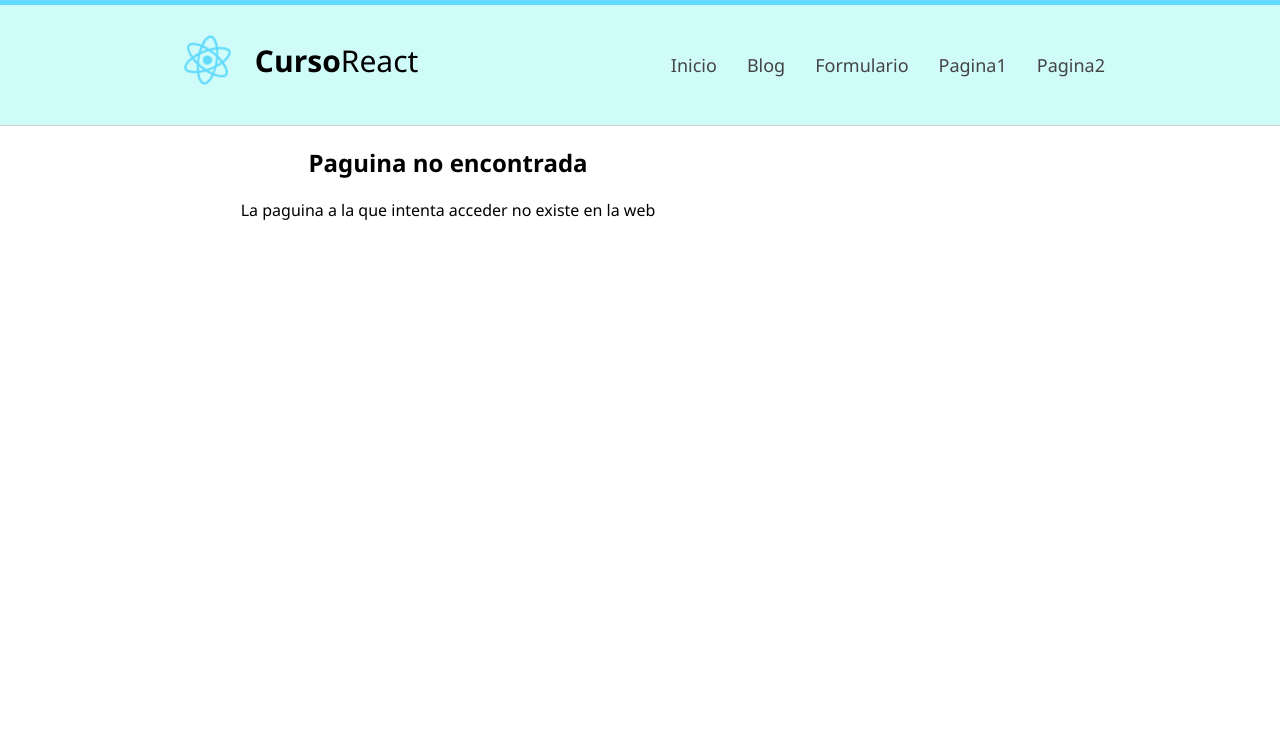
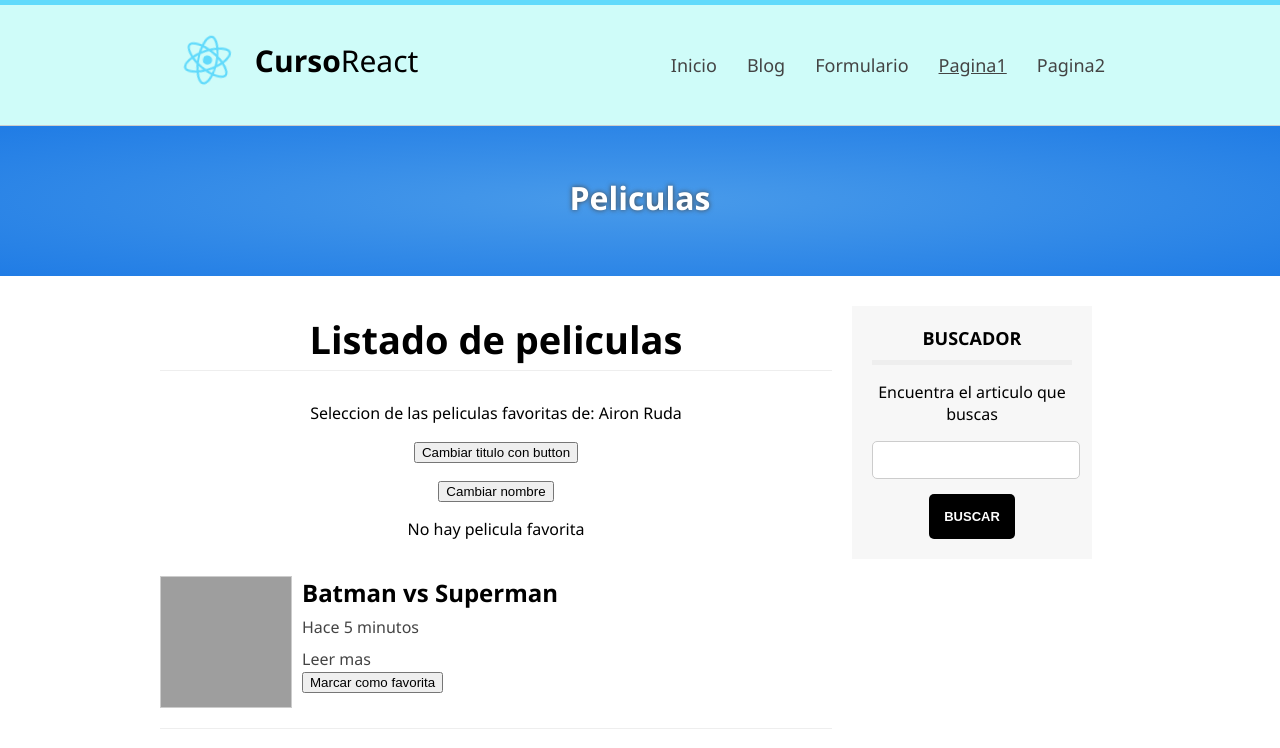
Before and after one commit to AironRuda/aprendiendo-react, a React (Create React App) app in the folder aprendiendoreact/: page /peliculas in a window 1280 px wide. Shown: the top 748 px of the page. Built offline with nearby package versions, Linux system fonts and the light colour scheme; grey boxes are pictures that could not be loaded.

Commit message:
Peliculas

```diff
--- a/aprendiendoreact/src/Router.js
+++ b/aprendiendoreact/src/Router.js
@@ -2,15 +2,15 @@ import React, { Component } from "react";
 import { BrowserRouter, Route, Routes } from "react-router-dom";
 
 import Header from "./components/Header";
-
-import Footer from "./components/Footer";
-//import SeccionPruebas from "./components/SeccionPruebas";
-//import Peliculas from "./components/Peliculas";
-
-import MiComponente from "./components/MiComponente";
-import Error from "./components/Error";
 import Home from "./components/Home";
 import Blog from "./components/Blog";
+import Formulario from "./components/Formulario";
+import Error from "./components/Error";
+import Footer from "./components/Footer";
+
+import SeccionPruebas from "./components/SeccionPruebas";
+import Peliculas from "./components/Peliculas";
+import MiComponente from "./components/MiComponente";
 
 class Router extends Component {
   render() {
@@ -23,18 +23,22 @@ class Router extends Component {
           <Route path="/" element={<Home />} />
           <Route path="/home" element={<Home />} />
           <Route path="/blog" element={<Blog />} />
+          <Route path="/formulario" element={<Formulario />} />
+          <Route path="*" element={<Error />} />
+
+          <Route path="/peliculas" element={<Peliculas />} />
           <Route path="/segunda-ruta" element={<MiComponente />} />
+          <Route path="/seccionPruebas" element={<SeccionPruebas />} />
+
           <Route
             path="/pagina-1"
             element={<MiComponente />}
             render={() => {
               <React.Fragment>
-                <h1>Ruta a la ruta: pagina 1</h1>
-                <MiComponente saludo="Hola muy buenas" />
+                <h1 className="subHeader">Ruta a la ruta: pagina 1</h1>
               </React.Fragment>;
             }}
           />
-          <Route path="*" element={<Error />} />
         </Routes>
 
         <div className="clearFix"></div>
--- /dev/null
+++ b/aprendiendoreact/src/components/Formulario.js
@@ -0,0 +1,26 @@
+import React, { Component } from "react";
+
+import Slider from "./Slider";
+import Sidebar from "./Sidebar";
+
+class Formulario extends Component {
+  render() {
+    return (
+      <div id="formulario">
+        <Slider
+          title="Formulario" //Exporta como propiedad al objeto en cuestion
+          size="slider-small"
+        />
+        <div className="center">
+          <div id="content">
+            {/*Listado de articulos que vendran del API */}
+          </div>
+          <Sidebar blog="false" />
+        </div>
+        {/* END DIV CENTER */}
+      </div>
+    );
+  }
+}
+
+export default Formulario;
--- a/aprendiendoreact/src/components/Header.js
+++ b/aprendiendoreact/src/components/Header.js
@@ -39,7 +39,7 @@ class Header extends Component {
               </li>
               <li>
                 <NavLink
-                  to="/segunda-ruta"
+                  to="/formulario"
                   style={({ isActive }) => (isActive ? activeStyle : undefined)}
                 >
                   Formulario
@@ -47,7 +47,7 @@ class Header extends Component {
               </li>
               <li>
                 <NavLink
-                  to="/pagina-1"
+                  to="/peliculas"
                   style={({ isActive }) => (isActive ? activeStyle : undefined)}
                 >
                   Pagina1
@@ -55,7 +55,7 @@ class Header extends Component {
               </li>
               <li>
                 <NavLink
-                  to="/segunda-ruta"
+                  to="/seccionPruebas"
                   style={({ isActive }) => (isActive ? activeStyle : undefined)}
                 >
                   Pagina2
--- a/aprendiendoreact/src/components/Peliculas.js
+++ b/aprendiendoreact/src/components/Peliculas.js
@@ -1,6 +1,8 @@
 import React, { Component } from "react";
 import MensajeEstatico from "./MensajeEstatico";
 import Pelicula from "./Pelicula";
+import Sidebar from "./Sidebar";
+import Slider from "./Slider";
 
 class Peliculas extends Component {
   state = {};
@@ -78,8 +80,14 @@ class Peliculas extends Component {
       favoritas = <p>No hay pelicula favorita</p>;
     }
     return (
+      <div id="peliculas">
+        <Slider
+          title="Peliculas" //
+          size="slider-small"
+        />
+        <div className="center">
           <div id="content" className="peliculas">
-        <h2 className="subHeader">Soy el componente de peliculas</h2>
+            <h2 className="subHeader">Listado de peliculas</h2>
             <p>Seleccion de las peliculas favoritas de: {this.state.nombre}</p>
             <p>
               <button onClick={this.cambiarTitulo}>
@@ -121,6 +129,10 @@ class Peliculas extends Component {
               );
             })}
           </div>
+
+          <Sidebar blog="false" />
+        </div>
+      </div>
     );
   }
 }
--- a/aprendiendoreact/src/components/Sidebar.js
+++ b/aprendiendoreact/src/components/Sidebar.js
@@ -4,7 +4,7 @@ class Sidebar extends Component {
   render() {
     return (
       <aside id="sidebar">
-        {this.props.blog && (
+        {this.props.blog === "true" && (
           <div id="nav-blog" className="sidebar-item">
             <h3>Puedes hacer esto</h3>
             <a href="#" className="btn btn-success">
```
Lines whose indentation alone changed are shown as unchanged.
